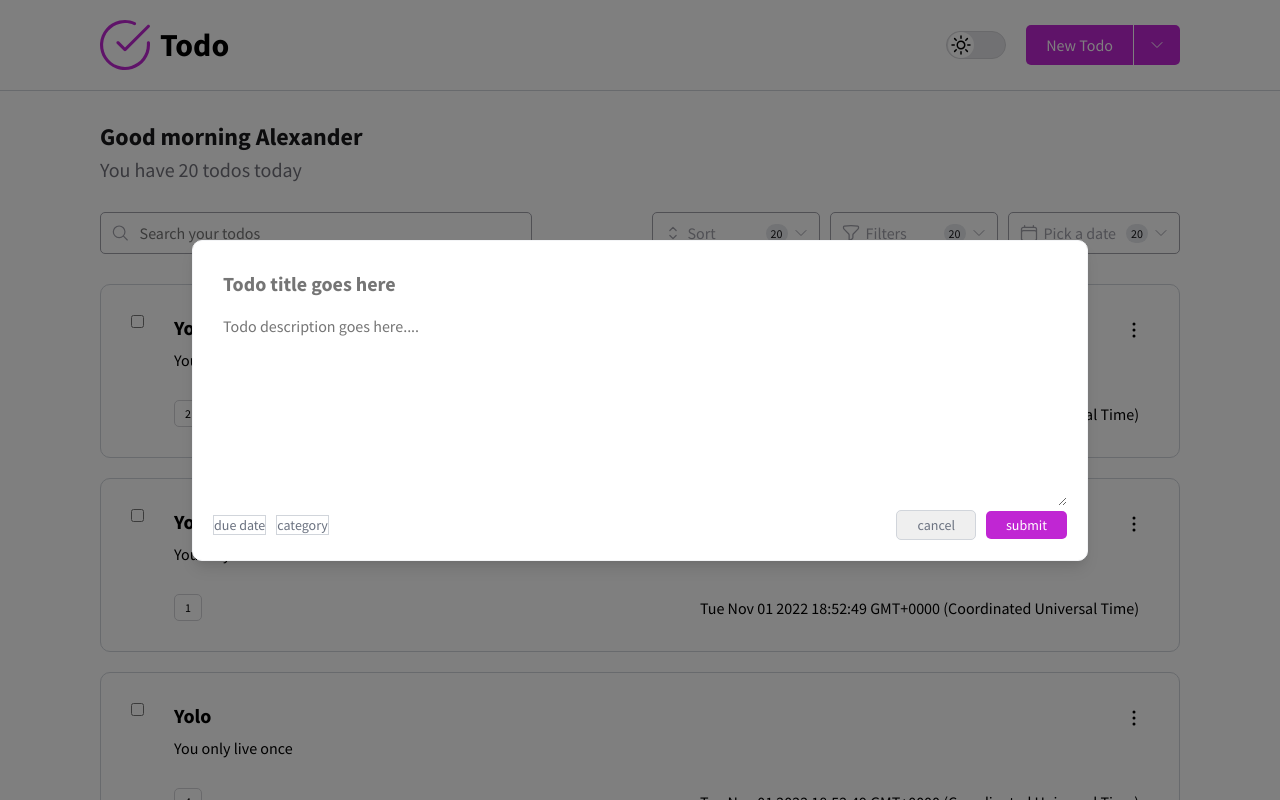
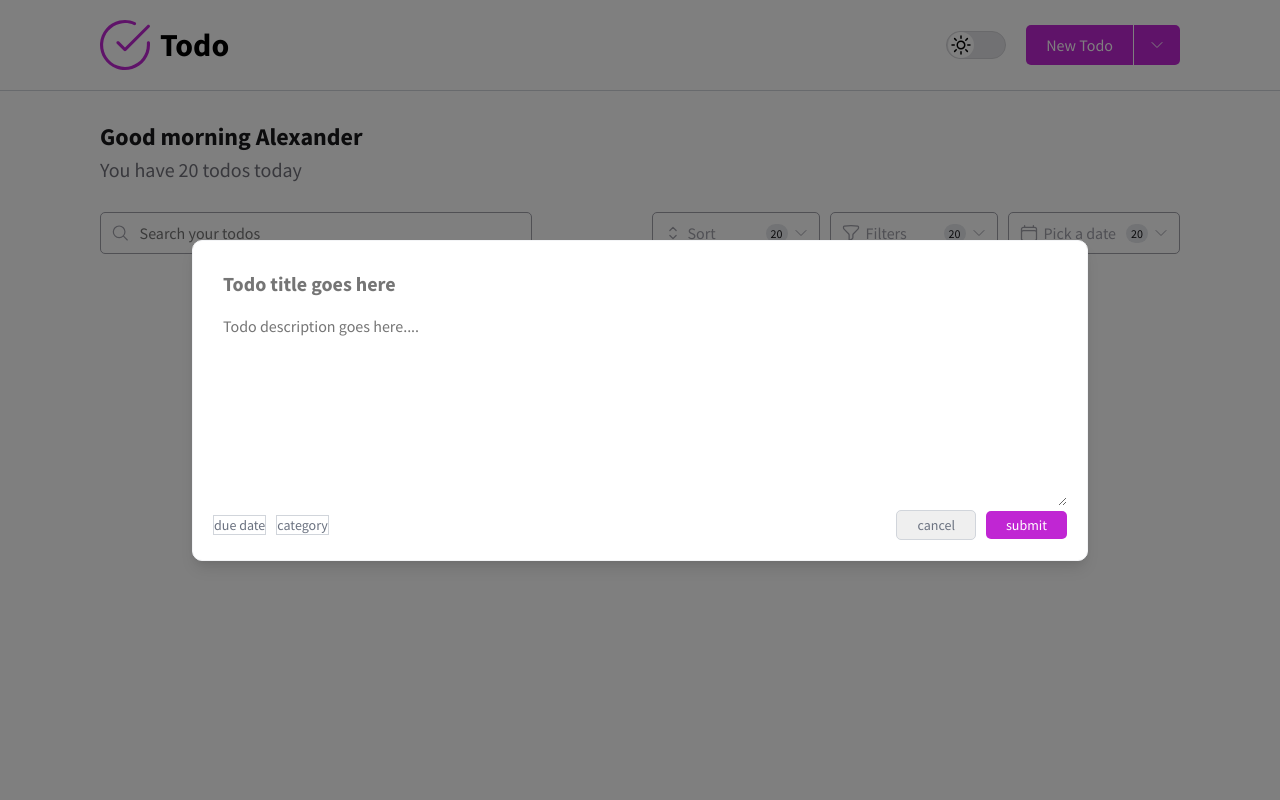
Before and after one commit to neicore/todo, a React (Create React App) app: page / in a window 1280 px wide. Both pictures are taken after a click on the button "New Todo". Shown: the top 800 px of the page. Built offline with nearby package versions, Linux system fonts and the light colour scheme.

Commit message:
add todo functionality

```diff
--- a/src/App.tsx
+++ b/src/App.tsx
@@ -2,14 +2,13 @@ import Greeting from './components/greeting'
 import Header from './components/header'
 import TodoCard from './components/todoCard'
 import Toolbar from './components/toolbar'
-import { todos } from './data'
 import style from './app.module.sass'
 import { NewTodo } from './components/modal'
 import { useContext } from 'react'
 import { NewTodoContext } from './context/NewTodoProvider'
 
 function App() {
-  const { openNewTodoModal } = useContext(NewTodoContext)
+  const { openNewTodoModal, todos } = useContext(NewTodoContext)
   return (
     <>
       <Header />
@@ -21,7 +20,7 @@ function App() {
           <TodoCard todo={todo} key={index} />
         ))}
       </div>
-      {openNewTodoModal ? <NewTodo handleSubmit={() => {}} /> : null}
+      {openNewTodoModal ? <NewTodo/> : null}
     </>
   )
 }
--- a/src/components/modal/NewTodo.tsx
+++ b/src/components/modal/NewTodo.tsx
@@ -1,15 +1,13 @@
-import { MouseEventHandler, useContext } from 'react'
+import { useContext, useRef, useState } from 'react'
 import Modal from './Modal'
 import styles from './index.module.sass'
 import { NewTodoContext } from '../../context/NewTodoProvider'
 import { useDetectOutsideClick } from '../../hooks'
+import { Todo } from '../../data'
+import { nanoid } from 'nanoid'
 
-interface Props {
-  handleSubmit: MouseEventHandler<HTMLButtonElement>
-}
-
-const NewTodo = ({ handleSubmit }: Props) => {
-  const { setOpenNewTodoModal } = useContext(NewTodoContext)
+const NewTodo = () => {
+  const { setOpenNewTodoModal, todos, setTodos } = useContext(NewTodoContext)
 
   let ref = useDetectOutsideClick(() => {
     setOpenNewTodoModal(false)
@@ -19,21 +17,42 @@ const NewTodo = ({ handleSubmit }: Props) => {
     setOpenNewTodoModal(false)
   }
 
+  const titleRef = useRef<HTMLInputElement>(null)
+  const descriptionRef = useRef<HTMLTextAreaElement>(null)
+
+  const handleSubmit = (e: any) => {
+    e.preventDefault()
+    setTodos([
+      ...todos,
+      {
+        id: nanoid(5),
+        title: titleRef.current?.value.trim(),
+        description: descriptionRef.current?.value.trim(),
+        category: 1,
+        dueDate: Date.now(),
+        isCompleted: false,
+      } as unknown as Todo,
+    ])
+    setOpenNewTodoModal(false)
+  }
+
   const newTodo = () => {
     return (
-      <form className={styles.newTodo} ref={ref}>
+      <div className={styles.newTodo} ref={ref}>
         <input
           type="text"
           name="new-todo"
           id="todo-title"
           placeholder="Todo title goes here"
           className={styles.newTodo_title}
+          ref={titleRef}
         />
         <textarea
           name="new-todo"
           id="todo-descripiton"
           placeholder="Todo description goes here...."
           className={styles.newTodo_description}
+          ref={descriptionRef}
         ></textarea>
 
         <div className={styles.newTodo_footer}>
@@ -51,7 +70,7 @@ const NewTodo = ({ handleSubmit }: Props) => {
             </button>
           </div>
         </div>
-      </form>
+      </div>
     )
   }
   return <Modal Child={newTodo} />
--- a/src/context/NewTodoProvider.tsx
+++ b/src/context/NewTodoProvider.tsx
@@ -1,15 +1,22 @@
 import { createContext, ReactNode, useEffect, useState } from 'react'
+import { Todo } from '../data'
 
 interface Props {
   children: ReactNode
 }
 
-export const NewTodoContext = createContext(
-  {} as { openNewTodoModal: boolean; setOpenNewTodoModal: Function }
-)
+type NewTodoContextType = {
+  openNewTodoModal: boolean
+  setOpenNewTodoModal: Function
+  todos: Todo[]
+  setTodos: Function
+}
+
+export const NewTodoContext = createContext({} as NewTodoContextType)
 
 const NewTodoProvider = ({ children }: Props) => {
   const [openNewTodoModal, setOpenNewTodoModal] = useState(false)
+  const [todos, setTodos] = useState<Todo[]>([])
 
   useEffect(() => {
     switch (localStorage.getItem('openNewTodoModal')) {
@@ -23,10 +30,16 @@ const NewTodoProvider = ({ children }: Props) => {
         setOpenNewTodoModal(false)
         break
     }
+
+    if (localStorage.getItem('todos')) {
+
+    }
   }, [])
 
   return (
-    <NewTodoContext.Provider value={{ openNewTodoModal, setOpenNewTodoModal }}>
+    <NewTodoContext.Provider
+      value={{ openNewTodoModal, setOpenNewTodoModal, todos, setTodos }}
+    >
       {children}
     </NewTodoContext.Provider>
   )
--- a/src/data/index.ts
+++ b/src/data/index.ts
@@ -3,7 +3,7 @@ import { Checkmark, Delete, Edit } from '../components/icons'
 import { option } from '../components/select'
 
 export interface Todo {
-  id: number
+  id: number | string
   title: string
   description: string
   category?: number
```
